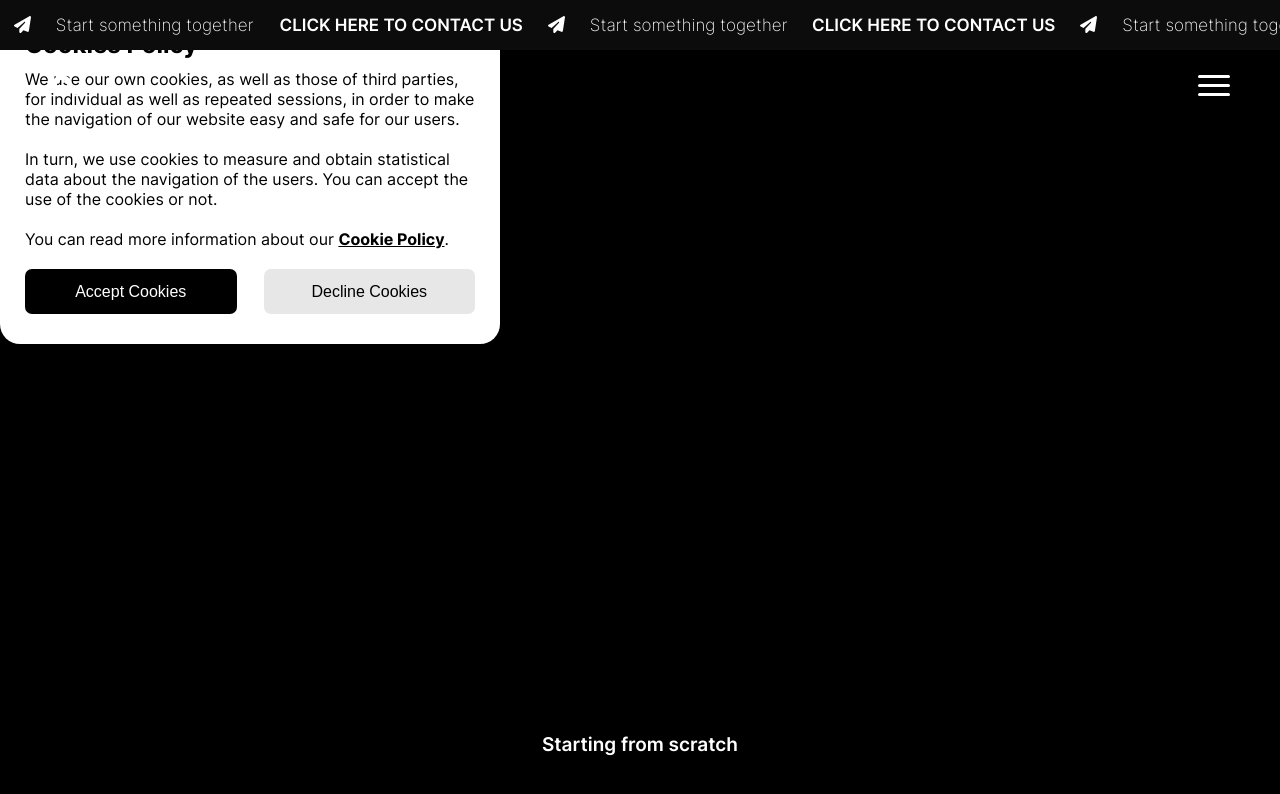
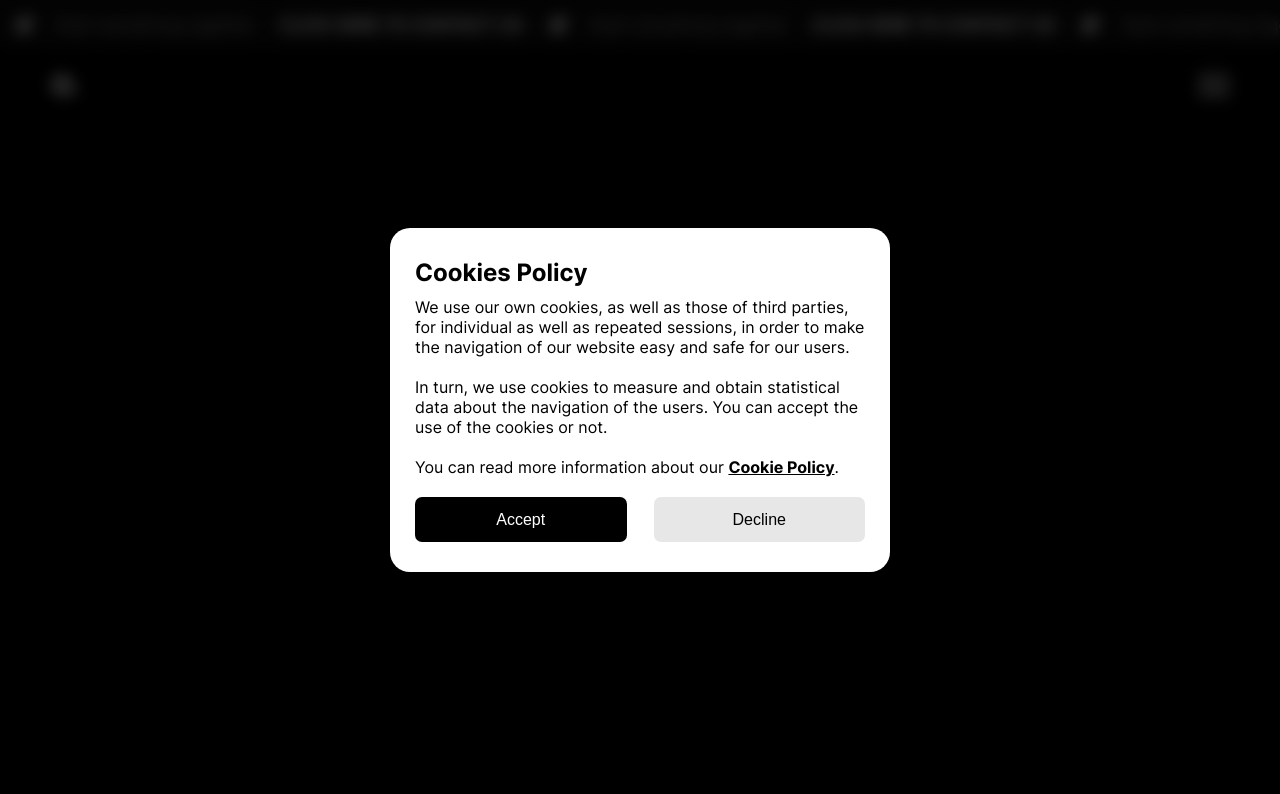
Before and after one commit to olmoscodes/o., an Angular app: page / in a window 1280 px wide. Shown: the top 794 px of the page. Built offline with nearby package versions, Linux system fonts and the light colour scheme.

Commit message:
removing word cookies from buttons and changing z-index

```diff
--- a/src/app/shared/cookies-popup/cookies-popup.component.html
+++ b/src/app/shared/cookies-popup/cookies-popup.component.html
@@ -12,7 +12,7 @@
         You can read more information about our <span>Cookie Policy</span>.
     </div>
     <div class="buttons">
-        <button class="accept" (click)="acceptCookies()">Accept Cookies</button>
-        <button class="decline" (click)="declineCookies()">Decline Cookies</button>
+        <button class="accept" (click)="acceptCookies()">Accept</button>
+        <button class="decline" (click)="declineCookies()">Decline</button>
     </div>
 </div>
--- a/src/styles.scss
+++ b/src/styles.scss
@@ -7,7 +7,6 @@ body {
     height: 100vh; /* Fallback for browsers that do not support Custom Properties */
     height: calc(var(--vh, 1vh) * 100);
     overflow-y: scroll;
-    pointer-events: none;
 }
 
 // Temporal under construction in PRODUCTION (master)
@@ -17,13 +16,14 @@ body {
     justify-content: center;
     align-items: center;
     position: fixed;
-    z-index: 99999;
+    z-index: 1;
     background-color: rgba(0, 0, 0, 0.448);
     height: 100%;
     width: 100vw;
     backdrop-filter: blur(6px);
     color: white;
     font-size: 19px;
+    top: 0;
 }
 
 // Fonts
@@ -81,3 +81,18 @@ app-notice {
     overflow: hidden;
     width: 100vw;
 }
+
+app-cookies-popup {
+    display: flex;
+    justify-content: center;
+    align-items: center;
+    position: fixed;
+    background-color: red;
+    top: 0;
+    left: 0;
+    height: 100%;
+    width: 100vw;
+    background-color: rgba(0, 0, 0, 0.448);
+    backdrop-filter: blur(6px);
+    z-index: 2;
+}
```
